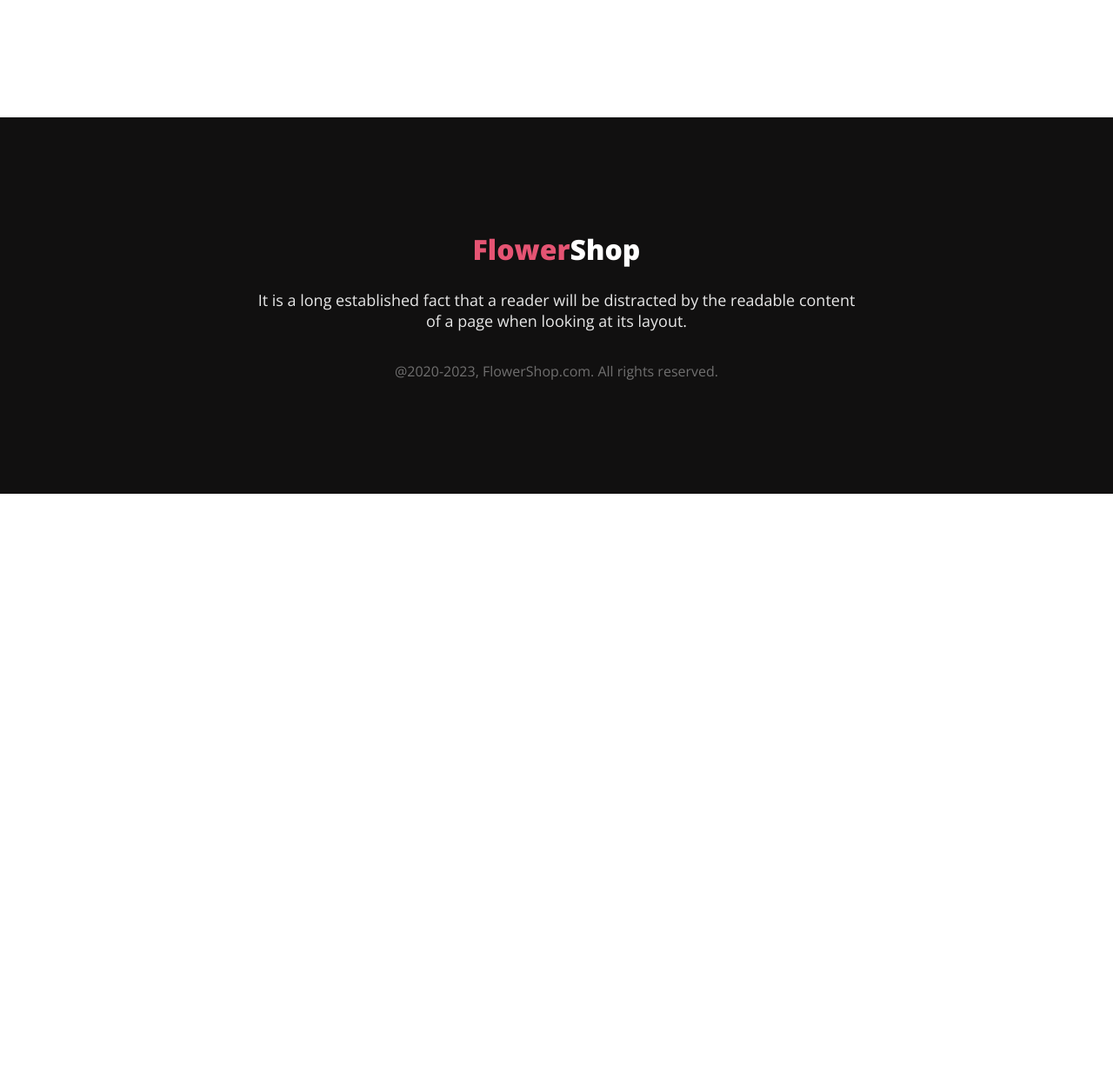
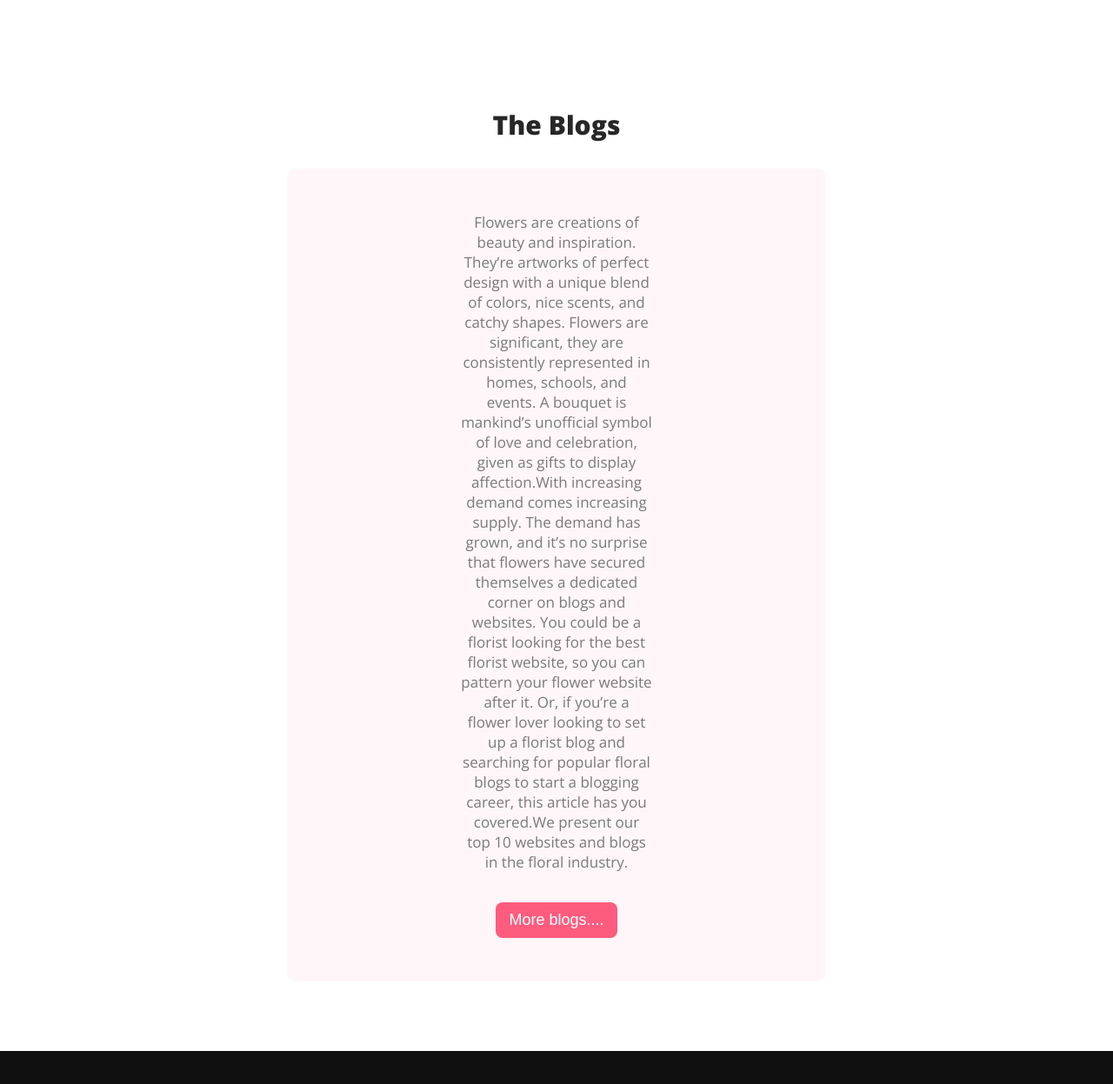
Before and after one commit to sajjadhossain05/flower-shop-website, a plain HTML site: page index.html in a window 1280 px wide. Shown: the part 3892-5139 px from the top of the page at 87% size. Before the commit the page ends 4460 px from the top, so only its background shows below. Drawn offline with nearby package versions, Linux system fonts and the light colour scheme.

Commit message:
add blogs

```diff
--- a/index.html
+++ b/index.html
@@ -14,6 +14,7 @@
 <body>
 
     <header>
+
 
         <div class="header-text">
             <h1 class="header-title">Let's make <br> beautiful flowers a <br> part of your life.</h1>
@@ -121,7 +122,7 @@
             </div>
         </section>
 
-<!-- email submit section -->
+        <!-- email submit section -->
         <section class="email-section">
             <div class="email-box">
 
@@ -131,11 +132,22 @@
                 </div>
                 <div class="email-submit">
                     <input type="email" placeholder="Enter Your Email Here..." class="email">
-                   <div><button class="submit-btn" type="submit">Submit</button></div>
+                    <div><button class="submit-btn" type="submit">Submit</button></div>
                 </div>
 
             </div>
         </section>
+
+        <!-- blogs-section -->
+        <section class="blogs-section">
+            <h1 class="blog-title">The Blogs</h1>
+
+            <div class="blogs">
+                <p>Flowers are creations of beauty and inspiration. They’re artworks of perfect design with a unique blend of colors, nice scents, and catchy shapes. Flowers are significant, they are consistently represented in homes, schools, and events. A bouquet is mankind’s unofficial symbol of love and celebration, given as gifts to display affection.With increasing demand comes increasing supply. The demand has grown, and it’s no surprise that flowers have secured themselves a dedicated corner on blogs and websites. You could be a florist looking for the best florist website, so you can pattern your flower website after it. Or, if you’re a flower lover looking to set up a florist blog and searching for popular floral blogs to start a blogging career, this article has you covered.We present our top 10 websites and blogs in the floral industry.</p>
+                <button class="blogs-btn">More blogs....</button>
+            </div>
+        </section>
+
 
     </main>
     <!-- footer section -->
--- a/style.css
+++ b/style.css
@@ -214,7 +214,7 @@ header {
     background-image: url(search-bg.png);
     background-repeat: no-repeat;
     max-width: 1000px;
-    margin: 130px auto;
+    margin: 50px auto;
     padding: 120px;
 }
 
@@ -261,6 +261,44 @@ header {
     margin-top: 18px;
 }
 
+/* blogs section */
+
+.blogs-section{
+    margin-top: 120px;
+}
+
+
+.blogs{
+    background-color: rgba(229, 84, 115, 0.05);
+    margin: 30px 330px 80px 330px;
+    border-radius: 10px;
+}
+.blog-title{
+    text-align: center;
+    color: #272727;
+    font-weight: 800px;
+    font-size: 30px;
+
+
+}
+.blogs{
+    text-align: center;
+    color: rgba(39, 39, 39, 0.60);
+    font-weight: 400;
+    font-size: 17px;
+    padding: 50px 200px;
+
+}
+.blogs-btn{
+    color: #ffffff;
+    background-color: #fd5c7f;
+    padding: 10px 15px;
+    border: none;
+    font-size: 18px;
+    border-radius: 8px;
+    margin-top: 35px;
+}
+
 /* fotter section */
 
 .fotter-section {
```
Also changed, not shown: flower image/flowers_7450851.png (added).
